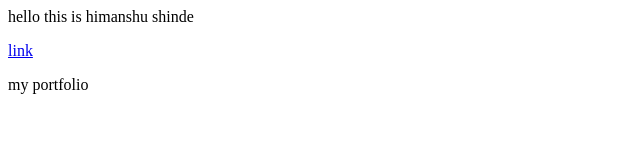
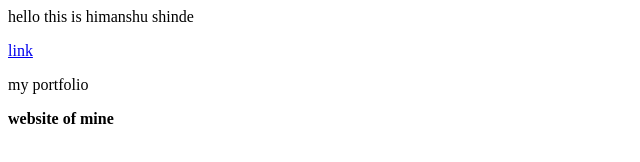
Before and after one commit to Himanshu-Shinde/Himanshu-Shinde.github.io, a plain HTML site: page index.html in a window 1280 px wide. Shown: the whole page, without its empty margins (0-640 px from the left). Drawn offline with Linux system fonts and the light colour scheme.

Commit message:
Update index.html

```diff
--- a/index.html
+++ b/index.html
@@ -5,5 +5,6 @@
   <p>hello this is himanshu shinde</p>
   <a href="hello1.html">link</a>
   <p>my portfolio</p>
+  <p><b> website of mine<b></p>
 </body>
 </html>
```
